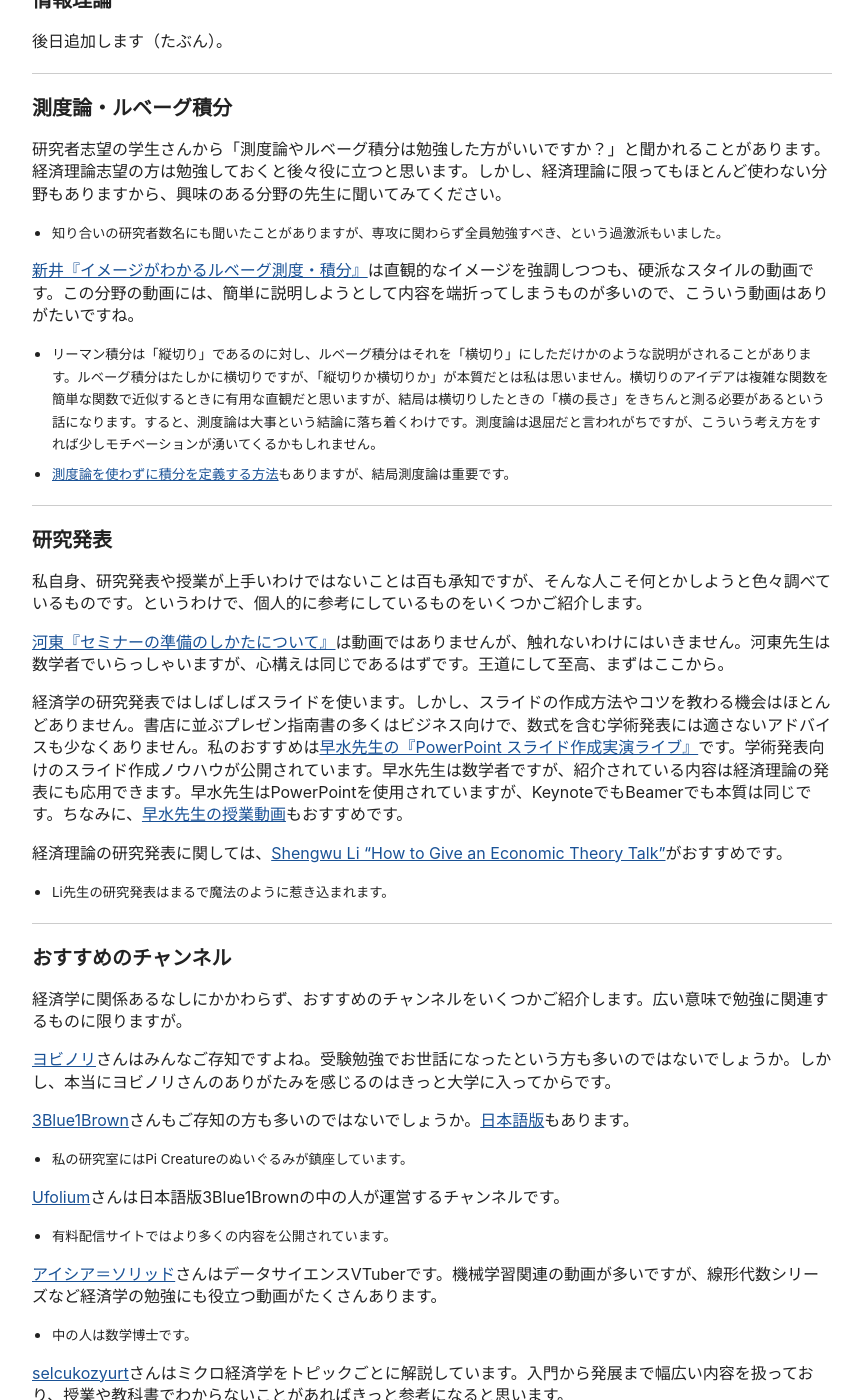
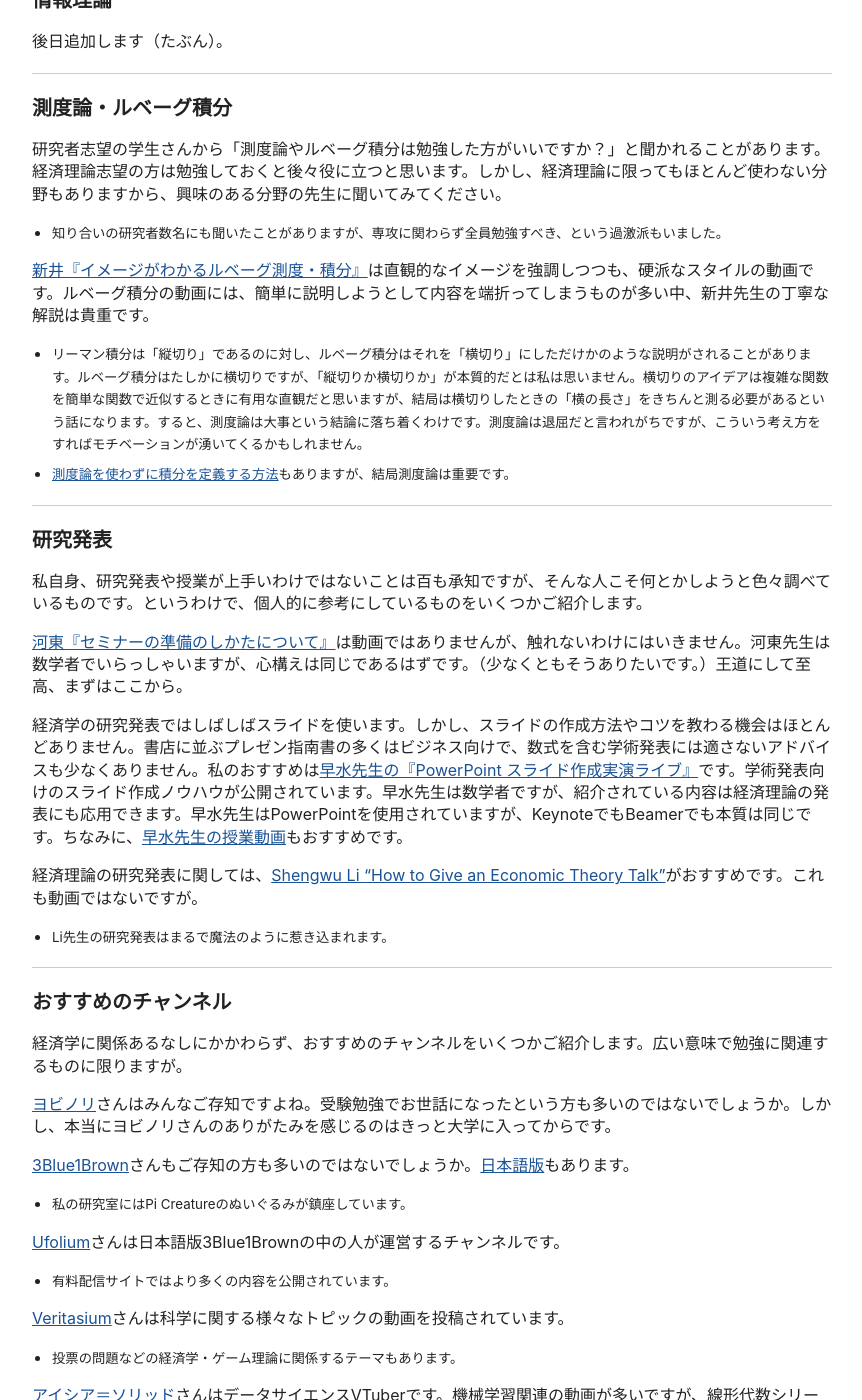
Before and after one commit to tetsuyahoshino137/tetsuyahoshino137.github.io, a Jekyll site: the page built from posts/youtube.md, in a window 1280 px wide and 1400 px high, scrolled down 2934 px. Shown: the whole window, without its empty margins (208-1070 px from the left). Built offline with Jekyll 4.4.1, drawn with Linux system fonts in a browser that asks for light colours; some of the changed lines change nothing that is shown; some of the changed text lies outside the part shown.

Commit message:
Update youtube.md

```diff
--- a/posts/youtube.md
+++ b/posts/youtube.md
@@ -36,7 +36,7 @@
 
 ヨビノリさんの動画を見て「ゲーム理論って当たり前のことを難しく言っているだけでは？」と思った方もいるかもしれません。そういう面も否定できませんが、だからといって全部そうというわけでもありません。
 
-簡単なのに不思議な例として、[ブライスのパラドックス](https://ja.wikipedia.org/wiki/%E3%83%96%E3%83%A9%E3%82%A4%E3%82%B9%E3%81%AE%E3%83%91%E3%83%A9%E3%83%89%E3%83%83%E3%82%AF%E3%82%B9)があります。これは、「道路を増やすと渋滞が悪化する！？」というお話です。例えば、[MindYourDecisions](https://youtu.be/8mlH9bnvWVE)をご覧ください。Wikipediaの記事でも動画でも触れられていませんが、実は、ブライスのパラドックスは、囚人のジレンマと本質的に「同じ」です。こうしてみると、簡単に思えた（？）囚人のジレンマも、そう当たり前の話ではないことがわかるはずです。
+簡単なのに不思議な例として、[ブライスのパラドックス](https://ja.wikipedia.org/wiki/%E3%83%96%E3%83%A9%E3%82%A4%E3%82%B9%E3%81%AE%E3%83%91%E3%83%A9%E3%83%89%E3%83%83%E3%82%AF%E3%82%B9)があります。これは、「道路を増やすと渋滞が悪化する！？」というお話です。例えば、[MindYourDecisions](https://www.youtube.com/watch?v=8mlH9bnvWVE)をご覧ください。Wikipediaの記事でも動画でも触れられていませんが、実は、ブライスのパラドックスは、囚人のジレンマと本質的に「同じ」です。こうしてみると、簡単に思えた（？）囚人のジレンマも、そう当たり前の話ではないことがわかるはずです。
 
 - <small>厳密には、動画の主張は成り立ちません。つまり、ナッシュ均衡だからといって必ず「全員が新しい道を通る」とは限りません。動画の設定では「1人だけが上のルートを通り、199人が新しい道を通る」のもナッシュ均衡です。これは上のルートが強く支配されていないことが原因です。しかし、これはほんの些細なことで、混雑に影響されない道路の所要時間を少し長く（たとえば21分）にすれば、元の主張も成り立ちます。</small>
 
@@ -48,9 +48,9 @@
 
 経済学の身近な例として投票があります。国会議員を選ぶにしても、友人とのランチの場所を決めるにしても、複数の人の意見をまとめるときは投票を使うことがあります。多くの場合は多数決を用いますが、多数決は本当に「良い」ルールなんでしょうか？実は「みんなの意見をいつでもうまくまとめられる投票ルールは存在しない」ことが証明されています（アローの不可能性定理）。
 
-[るーいのゆっくり科学『最悪の結末を生む多数決』](https://youtu.be/Q7peHBx0MwY)はそんな投票の不思議を解説しています。多数決の不思議を解説しています。
+[るーいのゆっくり科学『最悪の結末を生む多数決』](https://www.youtube.com/watch?v=Q7peHBx0MwY)はそんな投票の不思議を解説しています。多数決の不思議を解説しています。
 
-- <small>発展的な内容に興味のある方には[Veritasiumさんの動画](https://youtu.be/qf7ws2DF-zk)と[Polylogさんの動画](https://youtu.be/rbVoEjS6Q1Q)もおすすめです。</small>
+- <small>発展的な内容に興味のある方には[Veritasium](https://youtu.be/qf7ws2DF-zk)と[Polylog](https://youtu.be/rbVoEjS6Q1Q)もおすすめです。</small>
 - <small>[Physics for the Birds](https://youtu.be/v5ev-RAg7Xs)はチチルニスキーの不可能性定理を解説しています。この定理は（アローの不可能性定理とは別の設定で）やはり「みんなの意見をいつでもうまくまとめられる投票ルールは存在しない」ことを示しています。興味深いことにこの証明では[メビウスの帯](https://ja.wikipedia.org/wiki/%E3%83%A1%E3%83%93%E3%82%A6%E3%82%B9%E3%81%AE%E5%B8%AF)が重要な役割を果たします。トポロジーの面白い応用です。</small>
 
 ---
@@ -69,9 +69,9 @@
 
 線形代数も経済学では必須です。統計学・計量経済学では線形代数の知識は不可欠ですし、効用最大化や費用最小化などの最適化問題でも微分積分と併せて使います。
 
-線形代数は最初は簡単（？）かもしれませんが、行列式が出てきた辺りから怪しくなり、固有値やベクトル空間の公理を見て嫌になった方も多いのではないでしょうか。線形代数では[3Blue1Brown『線形代数のエッセンス』](https://youtu.be/fNk_zzaMoSs)がおすすめです（[日本語版](https://www.youtube.com/watch?v=ZXuZHNjS2tA)）。行列式など一見わかりにくい概念も視覚的に説明しています。
+線形代数は最初は簡単（？）かもしれませんが、行列式が出てきた辺りから怪しくなり、固有値やベクトル空間の公理を見て嫌になった方も多いのではないでしょうか。線形代数では[3Blue1Brown『線形代数のエッセンス』](https://www.youtube.com/watch?v=fNk_zzaMoSs)がおすすめです（[日本語版](https://www.youtube.com/watch?v=ZXuZHNjS2tA)）。行列式など一見わかりにくい概念も視覚的に説明しています。
 
-線形代数には他にも多くわかりやすい解説があります。特に、[ヨビノリさんのシリーズ](https://youtu.be/svm8hlhF8PA?si=Bupn7SvYGn5k9r22)や[アイシア＝ソリッドさんのシリーズ](https://youtu.be/wVipLySksnE?si=TLJ4G9tr8WmIDB3Q)もおすすめです。[Ufoliumさんのシリーズ](https://youtu.be/SNCHDPwQGFw)もおすすめですが、一部有料です。
+他にも多くわかりやすい解説があります。特に、[ヨビノリさんのシリーズ](https://www.youtube.com/watch?v=svm8hlhF8PA)や[アイシア＝ソリッドさんのシリーズ](https://www.youtube.com/watch?v=wVipLySksnE)もおすすめです。[Ufoliumさんのシリーズ](https://www.youtube.com/watch?v=SNCHDPwQGFw)もおすすめですが、一部有料です。
 
 ---
 
@@ -114,11 +114,11 @@
 
 - <small>知り合いの研究者数名にも聞いたことがありますが、専攻に関わらず全員勉強すべき、という過激派もいました。</small>
 
-[新井『イメージがわかるルベーグ測度・積分』](https://youtu.be/D-3XOovWB6Q)は直観的なイメージを強調しつつも、硬派なスタイルの動画です。この分野の動画には、簡単に説明しようとして内容を端折ってしまうものが多いので、こういう動画はありがたいですね。
+[新井『イメージがわかるルベーグ測度・積分』](https://www.youtube.com/watch?v=D-3XOovWB6Q)は直観的なイメージを強調しつつも、硬派なスタイルの動画です。ルベーグ積分の動画には、簡単に説明しようとして内容を端折ってしまうものが多い中、新井先生の丁寧な解説は貴重です。
 
-- <small>リーマン積分は「縦切り」であるのに対し、ルベーグ積分はそれを「横切り」にしただけかのような説明がされることがあります。ルベーグ積分はたしかに横切りですが、「縦切りか横切りか」が本質だとは私は思いません。横切りのアイデアは複雑な関数を簡単な関数で近似するときに有用な直観だと思いますが、結局は横切りしたときの「横の長さ」をきちんと測る必要があるという話になります。すると、測度論は大事という結論に落ち着くわけです。測度論は退屈だと言われがちですが、こういう考え方をすれば少しモチベーションが湧いてくるかもしれません。</small>
+- <small>リーマン積分は「縦切り」であるのに対し、ルベーグ積分はそれを「横切り」にしただけかのような説明がされることがあります。ルベーグ積分はたしかに横切りですが、「縦切りか横切りか」が本質的だとは私は思いません。横切りのアイデアは複雑な関数を簡単な関数で近似するときに有用な直観だと思いますが、結局は横切りしたときの「横の長さ」をきちんと測る必要があるという話になります。すると、測度論は大事という結論に落ち着くわけです。測度論は退屈だと言われがちですが、こういう考え方をすればモチベーションが湧いてくるかもしれません。</small>
 
-- <small>[測度論を使わずに積分を定義する方法](https://youtu.be/GCXudhqPek4)もありますが、結局測度論は重要です。</small>
+- <small>[測度論を使わずに積分を定義する方法](https://www.youtube.com/watch?v=GCXudhqPek4)もありますが、結局測度論は重要です。</small>
 
 ---
 
@@ -126,11 +126,11 @@
 
 私自身、研究発表や授業が上手いわけではないことは百も承知ですが、そんな人こそ何とかしようと色々調べているものです。というわけで、個人的に参考にしているものをいくつかご紹介します。
 
-[河東『セミナーの準備のしかたについて』](https://www.ms.u-tokyo.ac.jp/~yasuyuki/sem.htm)は動画ではありませんが、触れないわけにはいきません。河東先生は数学者でいらっしゃいますが、心構えは同じであるはずです。王道にして至高、まずはここから。
+[河東『セミナーの準備のしかたについて』](https://www.ms.u-tokyo.ac.jp/~yasuyuki/sem.htm)は動画ではありませんが、触れないわけにはいきません。河東先生は数学者でいらっしゃいますが、心構えは同じであるはずです。（少なくともそうありたいです。）王道にして至高、まずはここから。
 
 経済学の研究発表ではしばしばスライドを使います。しかし、スライドの作成方法やコツを教わる機会はほとんどありません。書店に並ぶプレゼン指南書の多くはビジネス向けで、数式を含む学術発表には適さないアドバイスも少なくありません。私のおすすめは[早水先生の『PowerPoint スライド作成実演ライブ』](https://youtu.be/zMp3BrIakOY)です。学術発表向けのスライド作成ノウハウが公開されています。早水先生は数学者ですが、紹介されている内容は経済理論の発表にも応用できます。早水先生はPowerPointを使用されていますが、KeynoteでもBeamerでも本質は同じです。ちなみに、[早水先生の授業動画](https://www.youtube.com/@hayamizu/playlists)もおすすめです。
 
-経済理論の研究発表に関しては、[Shengwu Li "How to Give an Economic Theory Talk"](https://drive.google.com/file/d/1SHiJs6Uz1wDBOSMRb8rPvu4UkqfJUjSF/view)がおすすめです。
+経済理論の研究発表に関しては、[Shengwu Li "How to Give an Economic Theory Talk"](https://drive.google.com/file/d/1SHiJs6Uz1wDBOSMRb8rPvu4UkqfJUjSF/view)がおすすめです。これも動画ではないですが。
 
 - <small>Li先生の研究発表はまるで魔法のように惹き込まれます。</small>
 
@@ -150,6 +150,10 @@
 
 - <small>有料配信サイトではより多くの内容を公開されています。</small>
 
+[Veritasium](https://www.youtube.com/@veritasium)さんは科学に関する様々なトピックの動画を投稿されています。
+
+- <small>投票の問題などの経済学・ゲーム理論に関係するテーマもあります。</small>
+
 [アイシア＝ソリッド](https://www.youtube.com/@AIcia_Solid)さんはデータサイエンスVTuberです。機械学習関連の動画が多いですが、線形代数シリーズなど経済学の勉強にも役立つ動画がたくさんあります。
 
 - <small>中の人は数学博士です。</small>
@@ -164,24 +168,20 @@
 
 [えびまラボ](https://www.youtube.com/@evimalab)さんは数学やプログラミングを解説されています。
 
-- <small>特におすすめは[戦略盗用論法](https://youtu.be/agRtx_XREtA)（ちなみに考案したのはナッシュ）や[確率的手法](https://youtu.be/hGa8_P8X3yY)（考案したのはエルデシュ）の動画です。確率的手法の問題は[3Blue1Brown](https://youtube.com/shorts/QLu_ZsRc_G0?si=eJvgS_Ers3JLxoJV)でも取り上げられていました。</small>
+- <small>特におすすめは[戦略盗用論法](https://www.youtube.com/watch?v=agRtx_XREtA)（ちなみに考案したのはナッシュ）や[確率的手法](https://www.youtube.com/watch?v=hGa8_P8X3yY)（考案したのはエルデシュ）の動画です。確率的手法の問題は[3Blue1Brown](https://youtube.com/shorts/QLu_ZsRc_G0?si=eJvgS_Ers3JLxoJV)でも取り上げられていました。</small>
 
 [JK](https://www.youtube.com/@J_Koizumi_144)さんはご自身が解決された未解決問題（！）を解説されています。
 
-- <small>[『エルデシュの未解決問題を解いてみた』](https://youtu.be/2LC1mAJGmmU)なんてトンデモ動画かと思ったら本当でびっくり。</small>
+- <small>[『エルデシュの未解決問題を解いてみた』](https://www.youtube.com/watch?v=2LC1mAJGmmU)なんてトンデモ動画かと思ったら本当でびっくり。</small>
 
 [篠崎菜穂子](https://www.youtube.com/@shinonao-math)さんは数学者や物理学者のインタビュー動画を投稿されています。
 
-- <small>[本多正平先生のインタビュー](https://youtu.be/WH0D0Fx4Zu0)は特に面白かったです。</small>
+- <small>[本多正平先生のインタビュー](https://www.youtube.com/watch?v=WH0D0Fx4Zu0)は特に面白かったです。</small>
 - <small>[ヨビノリ](https://www.youtube.com/@yobinori)さんや[アイシア＝ソリッド](https://www.youtube.com/@AIcia_Solid)さんも研究者のインタビュー動画を投稿されています。</small>
-
-[Veritasium](https://www.youtube.com/@veritasium)さんは科学に関する様々なトピックの動画を投稿されています。
-
-- <small>投票の問題などの経済学・ゲーム理論に関係するテーマもあります。</small>
 
 [Dr. Trefor Bazett](https://www.youtube.com/@DrTrefor)さんは数学に関係する動画を投稿されています。トピックは多岐に渡ります。
 
-- <small>[シャプレー値の解説](https://youtu.be/fSwcGqFV2RM)などゲーム理論の動画も多数投稿されています。</small>
+- <small>[シャプレー値の解説](https://www.youtube.com/watch?v=fSwcGqFV2RM)などゲーム理論の動画も多数投稿されています。</small>
 
 ---
 
```
